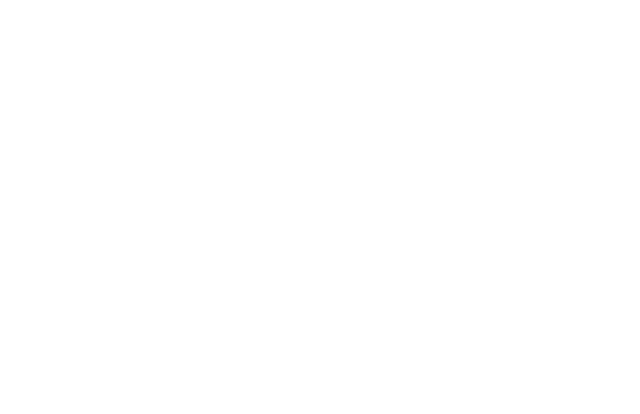
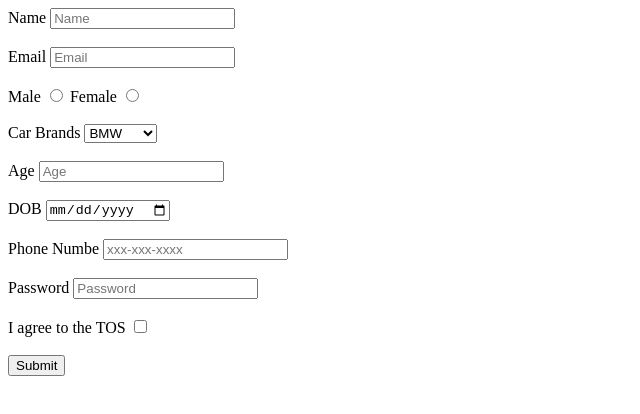
Before and after one commit to acciojob/signup-form-car-624-urvashi, a website: page main.html in a window 1280 px wide. Shown: the whole page, without its empty margins (0-640 px from the left). Drawn offline with Linux system fonts and the light colour scheme.

Commit message:
created a submission

```diff
--- a/main.html
+++ b/main.html
@@ -8,6 +8,51 @@
 
 <body>
 	<!-- the entire body must be written by student -->
+	<form action = "" method = "post">
+		<label for = "name">Name</label>
+		<input type = "text" required  id = "name" placeholder = "Name">
+		<br>
+		<br>
+		<label for = "email">Email</label>
+		<input type = "email" required  id = "email" placeholder = "Email">
+	    <br>
+		<br>
+		<label for = "male" >Male</label>
+		<input type = "radio" required  id = "gender_m" name = "gender">
+		<label for = "gender">Female</label>
+		<input type = "radio" required  id = "gender_f" name = "gender">
+		<br>
+		<br>
+		<label for = "car brands">Car Brands</label>
+		<select id = "cars" type = "select" required  placeholder = "Please choose an option">
+		<option>BMW</option>
+		<option>Thar</option>
+		<option>Fortuner</option>
+		</select>
+		<br>
+		<br>
+		<label for = "age">Age</label>
+		<input type="number" id = age placeholder = "Age" required>
+	    <br>
+		<br>
+		<label for = "dob">DOB</label>
+		<input type = "date" required id = "dob">
+		<br>
+		<br>
+		<label for = "tel">Phone Numbe</label>
+		<input type = "tel" id = "tel" placeholder = "xxx-xxx-xxxx">
+	<br>
+		<br>
+		<label for = "password">Password</label>
+		<input type = "password" required id = "password" placeholder = "Password">
+		<br>
+		<br>
+		<label type = tos>I agree to the TOS</label>
+		<input type = "checkbox" required id = "tos">
+		<br>
+		<br>
+		<button type = submit>Submit</button>
+	</form>
     <script type="text/javascript" src="./script.js">
 </script>
 
```
